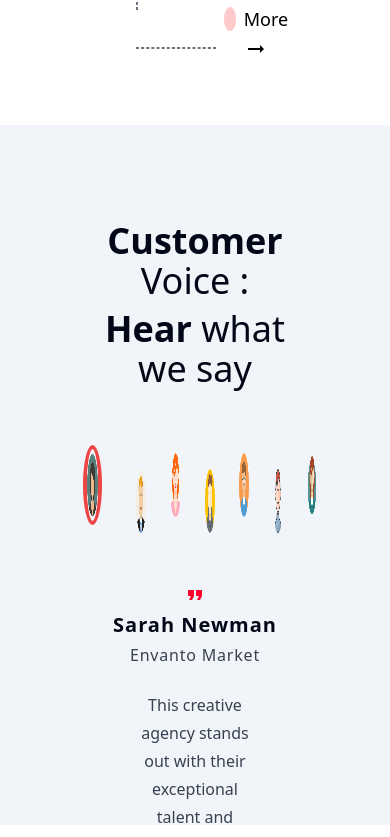
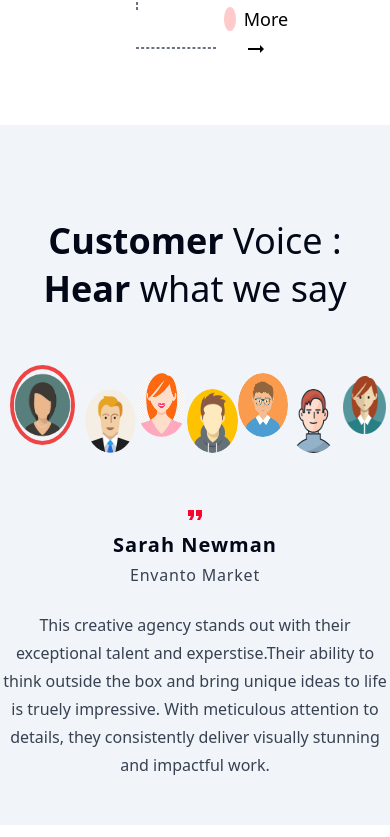
Before and after one commit to rkcoola792/media-dynox, a React (Vite) app: page / in a window 390 px wide. Shown: the part 7342-8179 px from the top of the page. Built offline with nearby package versions, Linux system fonts and the light colour scheme.

Commit message:
testimonials responsive

```diff
--- a/src/components/Homepage/Section7.jsx
+++ b/src/components/Homepage/Section7.jsx
@@ -69,7 +69,7 @@ const Section7 = () => {
 console.log("count",number)
 console.log("user",users[1].name)
   return (
-    <div className="section-7 py-24 px-24 flex gap-12 text-center items-center bg-slate-100 h-[700px] mt-16 flex-col">
+    <div className="section-7 py-24 md:px-24 sm:px-12 flex gap-12 text-center items-center bg-slate-100 h-[700px] mt-16 flex-col">
       <div className="top">
         <h1 className="text-4xl mb-2 font-normal">
           <span className="font-semibold ">Customer</span> Voice :{" "}
@@ -79,13 +79,13 @@ console.log("user",users[1].name)
         </h1>
       </div>
 
-      <div className="mid-image-container flex gap-6 items-center ">
+      <div className="mid-image-container flex md:gap-6 sm:gap-0 items-center ">
         <div
           id="1"
-          className="avatar object-cover rounded-[50%] flex justify-center items-center active cursor-pointer "
+          className="avatar object-cover rounded-[50%] sm:h-12 sm:w-12 flex justify-center items-center active cursor-pointer "
           onClick={() => setNumber("1")}
         >
-          <img src="/av2.png" className="h-16 w-16 rounded-[50%] " alt="" />
+          <img src="/av2.png" className=" h-16 w-16 rounded-[50%] " alt="" />
         </div>
         <div
           id="2"
--- a/src/components/Homepage/Testimonial.jsx
+++ b/src/components/Homepage/Testimonial.jsx
@@ -9,7 +9,7 @@ const Testimonial = ({name,country,description}) => {
         <h1 className='font-semibold text-xl tracking-wider'>{name}</h1>
         <p className='text-gray-700 tracking-wider'>{country}</p>
       </div>
-      <div className="lower text-center w-[60%] flex justify-center">
+      <div className="lower text-center lg:w-[60%] md:w-[75%] sm:w-[90%] flex justify-center">
         <p className='leading-7 text-gray-700'> {description}</p>
       </div>
     </div>
```
